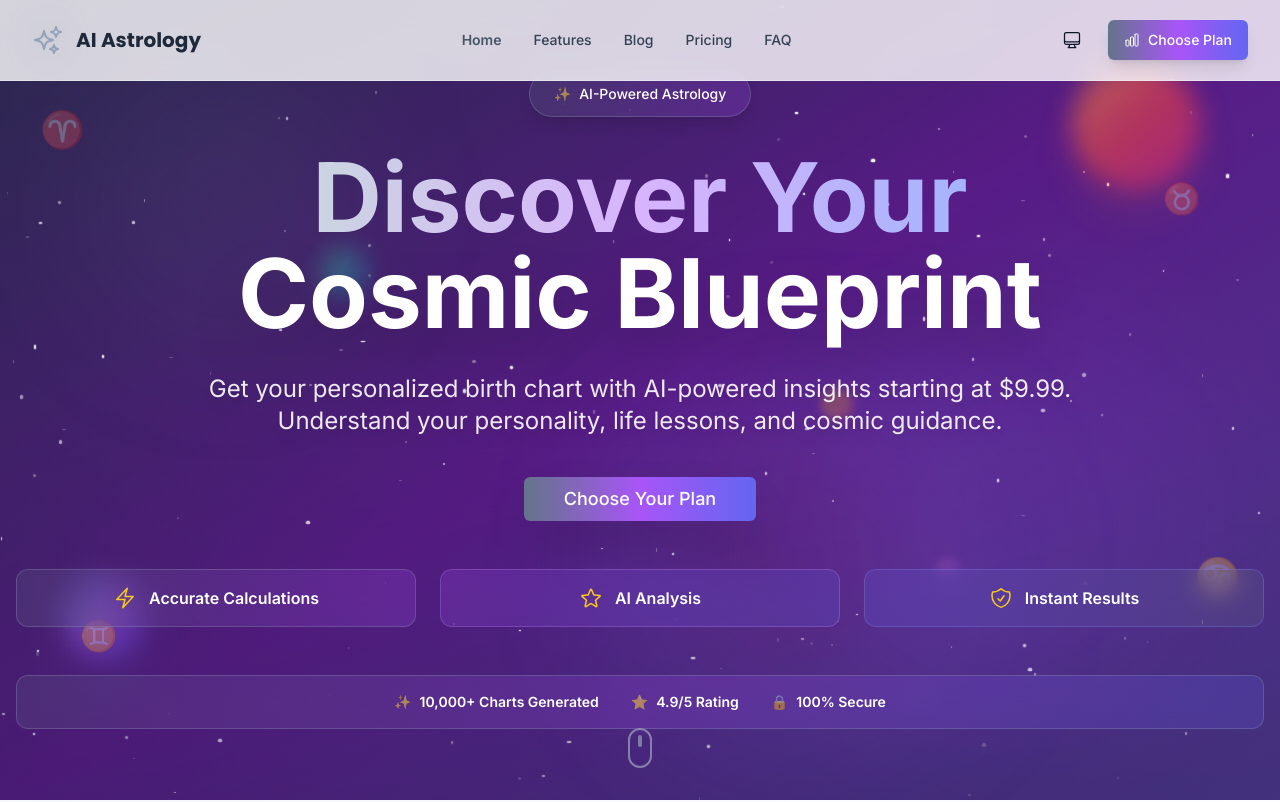
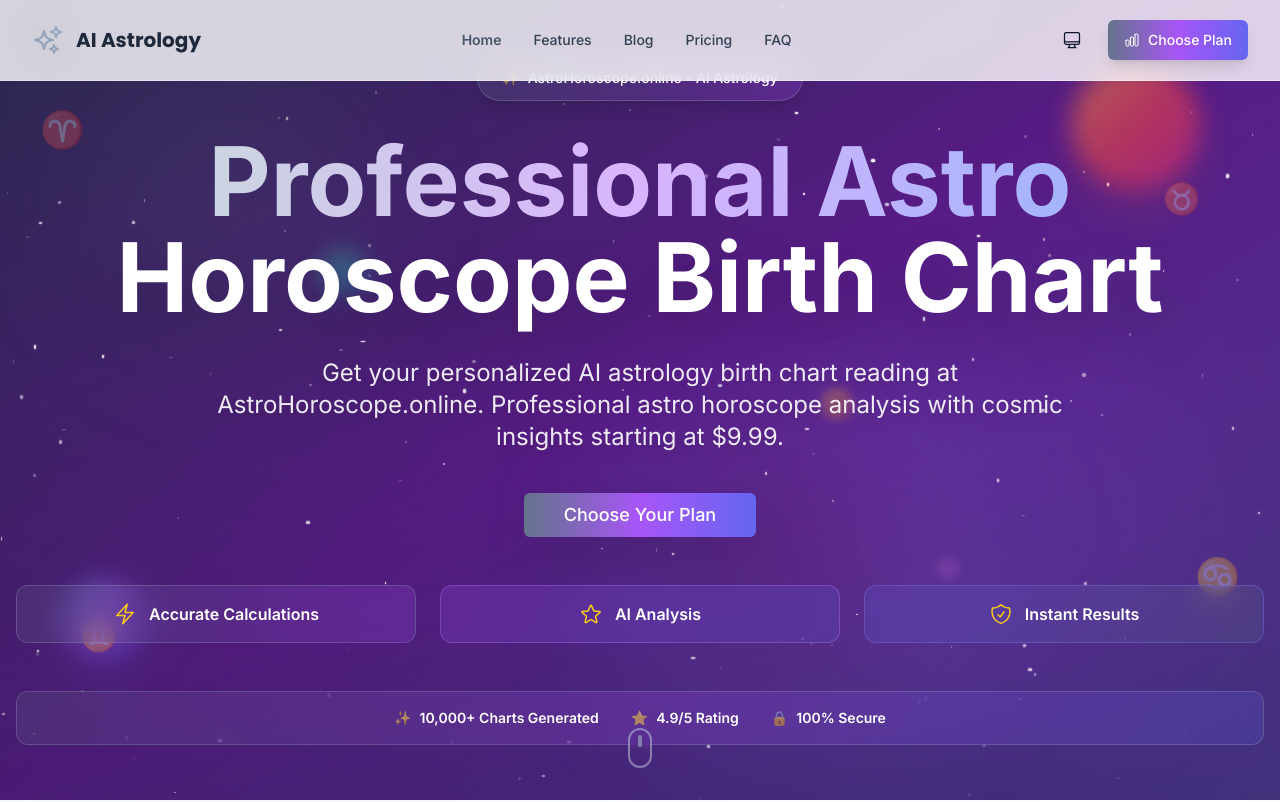
Before and after one commit to zlatevsoft/AI-Astrology, a Next.js app: page / in a window 1280 px wide. Shown: the top 802 px of the page. Built offline with nearby package versions, Linux system fonts and the light colour scheme.

Commit message:
Add files via upload

```diff
--- a/components/sections/hero-section.tsx
+++ b/components/sections/hero-section.tsx
@@ -105,7 +105,7 @@
         >
           <span className="inline-flex items-center px-6 py-3 rounded-full text-sm font-medium bg-gradient-to-r from-cosmic-500/20 to-purple-500/20 backdrop-blur-md text-white border border-cosmic-400/30 shadow-lg">
             <span className="animate-pulse mr-2">✨</span>
-            AI-Powered Astrology
+            AstroHoroscope.online - AI Astrology
           </span>
         </motion.div>
 
@@ -115,9 +115,9 @@
           transition={{ duration: 0.8, delay: 0.2 }}
           className="text-5xl md:text-7xl lg:text-8xl font-bold mb-8"
         >
-          <span className="bg-gradient-to-r from-cosmic-300 via-purple-300 to-indigo-300 bg-clip-text text-transparent">Discover Your</span>
+          <span className="bg-gradient-to-r from-cosmic-300 via-purple-300 to-indigo-300 bg-clip-text text-transparent">Professional Astro</span>
           <br />
-          <span className="text-white drop-shadow-2xl">Cosmic Blueprint</span>
+          <span className="text-white drop-shadow-2xl">Horoscope Birth Chart</span>
         </motion.h1>
 
         <motion.p
@@ -126,7 +126,7 @@
           transition={{ duration: 0.8, delay: 0.4 }}
           className="text-xl md:text-2xl text-white/90 mb-10 max-w-4xl mx-auto drop-shadow-lg leading-relaxed"
         >
-          Get your personalized birth chart with AI-powered insights starting at $9.99. Understand your personality, life lessons, and cosmic guidance.
+          Get your personalized AI astrology birth chart reading at AstroHoroscope.online. Professional astro horoscope analysis with cosmic insights starting at $9.99.
         </motion.p>
 
         <motion.div
```
